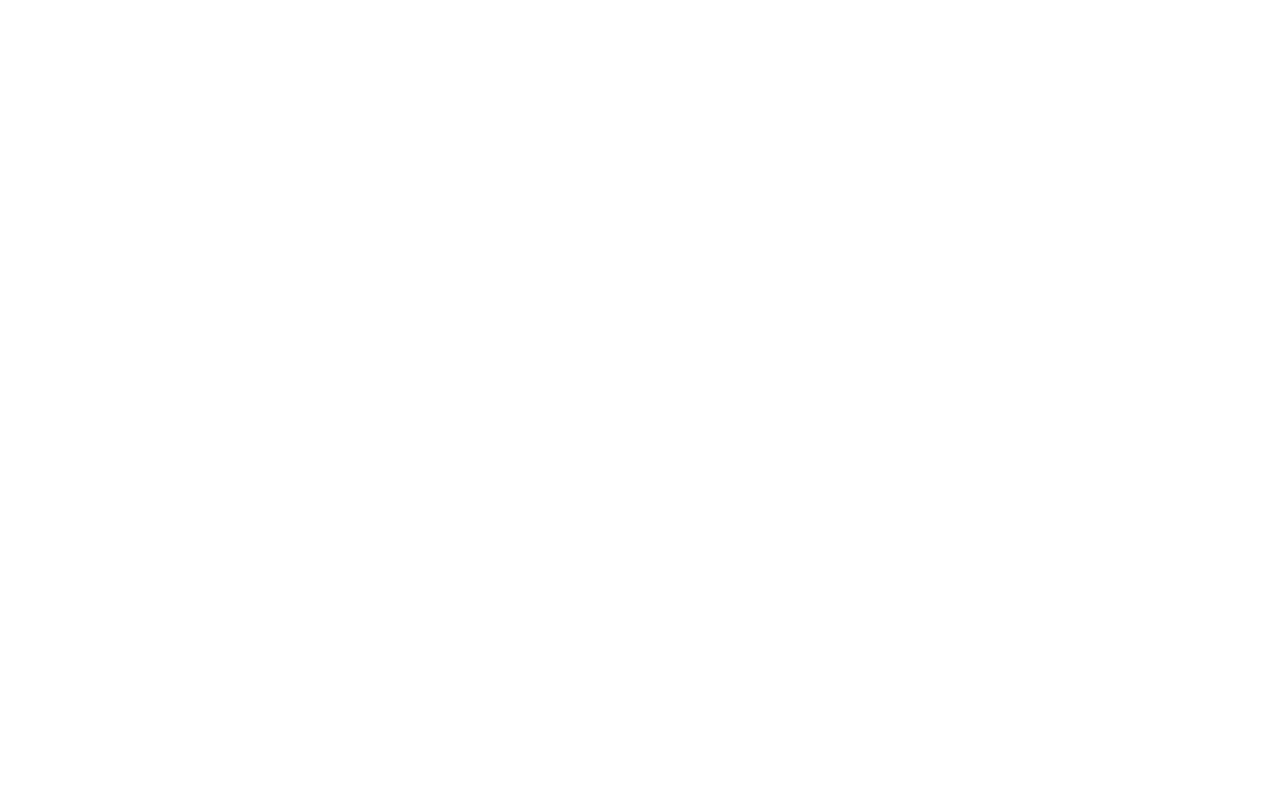
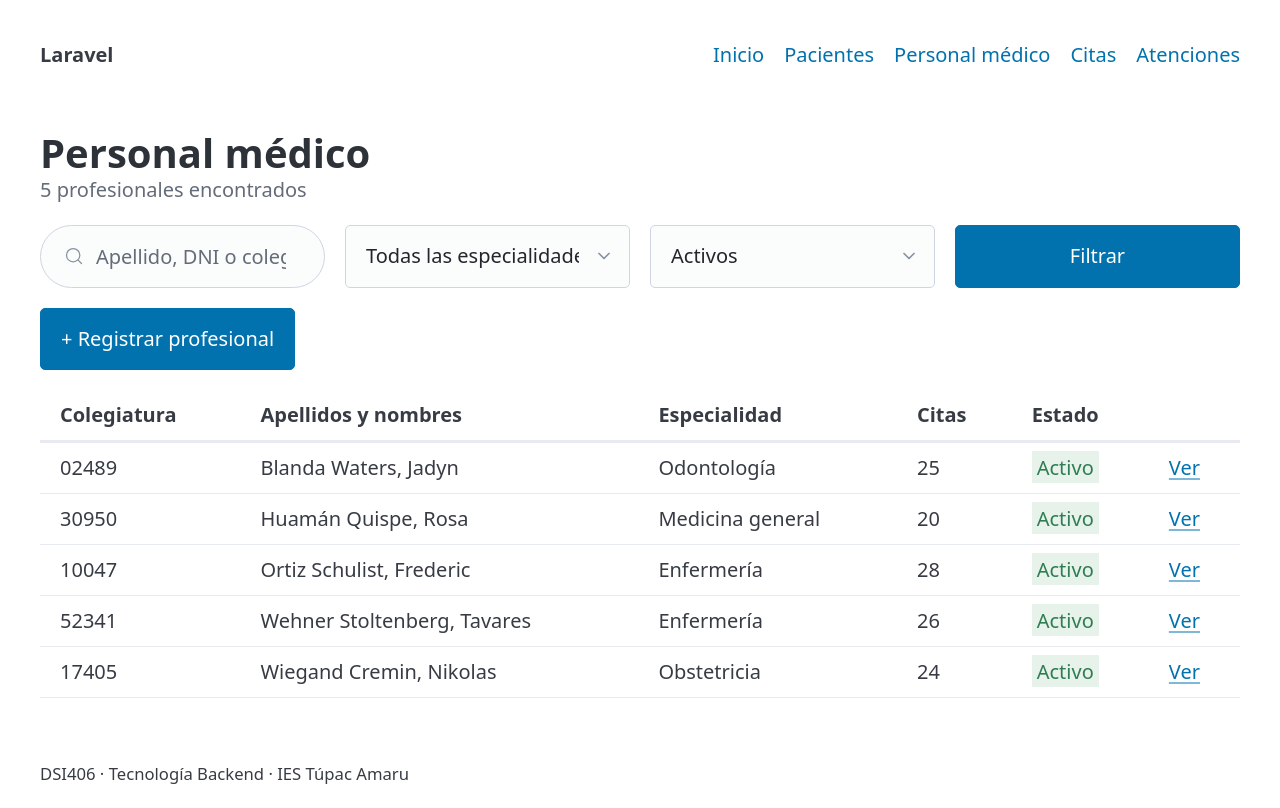
Before and after one commit to yeny1139/posta-salud, a Laravel app: page /personal-medico in a window 1280 px wide. Before the commit the page is empty. Run offline with Laravel 12, Linux system fonts and the light colour scheme; data comes from the database, SQL or seed files in the repository; some libraries are stand-ins or nearby versions.

Commit message:
feat: lista personal medico con filtros y componente de estado

```diff
--- a/app/Http/Controllers/PersonalMedicoController.php
+++ b/app/Http/Controllers/PersonalMedicoController.php
@@ -5,17 +5,38 @@ namespace App\Http\Controllers;
 use App\Models\PersonalMedico;
 use App\Http\Requests\StorePersonalMedicoRequest;
 use App\Http\Requests\UpdatePersonalMedicoRequest;
+use Illuminate\Http\Request;
 
 class PersonalMedicoController extends Controller
 {
     /**
      * Display a listing of the resource.
      */
-    public function index()
+    public function index(Request $request)
     {
-        //
+        $buscar       = trim($request->input('buscar', ''));
+        $especialidad = $request->input('especialidad');
+        $estado       = $request->input('estado', 'activos');
+
+        $personal = PersonalMedico::query()
+            ->deEspecialidad($especialidad)
+            ->when($estado === 'activos', fn ($q) => $q->activos())
+            ->when($estado === 'inactivos', fn ($q) => $q->where('activo', false))
+            ->when($buscar, function ($q, $buscar) {
+                $q->where(function ($q) use ($buscar) {
+                    $q->where('apellidos', 'ilike', "%$buscar%")
+                        ->orWhere('dni', 'like', "$buscar%")
+                        ->orWhere('colegiatura', 'like', "$buscar%");
+                });
+            })
+            ->withCount('citas')
+            ->orderBy('apellidos')
+            ->paginate(10)
+            ->withQueryString();
+
+        return view('personal-medico.index',
+            compact('personal', 'buscar', 'especialidad', 'estado'));
     }
-
     /**
      * Show the form for creating a new resource.
      */
--- a/app/Models/PersonalMedico.php
+++ b/app/Models/PersonalMedico.php
@@ -6,7 +6,7 @@ use Illuminate\Database\Eloquent\Factories\HasFactory;
 use Illuminate\Database\Eloquent\Model;
 use Illuminate\Database\Eloquent\Relations\BelongsTo;
 use Illuminate\Database\Eloquent\Relations\HasMany;
-
+use Illuminate\Database\Eloquent\Builder;
 class PersonalMedico extends Model
 {
     use HasFactory;
@@ -40,4 +40,15 @@ class PersonalMedico extends Model
     {
         return $this->hasMany(Cita::class);
     }
+    public function scopeActivos(Builder $consulta): void
+    {
+        $consulta->where('activo', true);
+    }
+
+    public function scopeDeEspecialidad(Builder $consulta, ?string $especialidad): void
+    {
+        if ($especialidad) {
+            $consulta->where('especialidad', $especialidad);
+        }
+    }
 }
--- /dev/null
+++ b/resources/views/components/estado.blade.php
@@ -0,0 +1,7 @@
+@props(['activo'])
+
+@if ($activo)
+    <mark class="estado-activo">Activo</mark>
+@else
+    <mark class="estado-inactivo">Inactivo</mark>
+@endif
--- a/resources/views/layouts/app.blade.php
+++ b/resources/views/layouts/app.blade.php
@@ -6,9 +6,11 @@
     <title>@yield('titulo', 'Inicio') · {{ config('app.name') }}</title>
     <link rel="stylesheet" href="https://cdn.jsdelivr.net/npm/@picocss/pico@2/css/pico.min.css">
     <style>
-        .aviso-ok    { border-left: 6px solid #2f7d52; }
-        .aviso-error { border-left: 6px solid #b3261e; }
-        .acciones    { display: flex; gap: 1rem; align-items: center; }
+        .aviso-ok        { border-left: 6px solid #2f7d52; }
+        .aviso-error     { border-left: 6px solid #b3261e; }
+        .acciones        { display: flex; gap: 1rem; align-items: center; }
+        .estado-activo   { background: #e6f2ea; color: #2f7d52; }
+        .estado-inactivo { background: #f6e3e3; color: #b3261e; }
     </style>
 </head>
 <body>
--- /dev/null
+++ b/resources/views/personal-medico/index.blade.php
@@ -0,0 +1,67 @@
+@extends('layouts.app')
+
+@section('titulo', 'Personal médico')
+
+@section('contenido')
+    <hgroup>
+        <h1>Personal médico</h1>
+        <p>{{ $personal->total() }} profesionales encontrados</p>
+    </hgroup>
+
+    <form method="GET" action="{{ route('personal-medico.index') }}">
+        <div class="grid">
+            <input type="search" name="buscar" value="{{ $buscar }}"
+                   placeholder="Apellido, DNI o colegiatura">
+
+            <select name="especialidad">
+                <option value="">Todas las especialidades</option>
+                @foreach (\App\Models\PersonalMedico::ESPECIALIDADES as $esp)
+                    <option value="{{ $esp }}"
+                        @selected($especialidad === $esp)>{{ $esp }}</option>
+                @endforeach
+            </select>
+
+            <select name="estado">
+                <option value="activos" @selected($estado === 'activos')>Activos</option>
+                <option value="inactivos" @selected($estado === 'inactivos')>Inactivos</option>
+                <option value="todos" @selected($estado === 'todos')>Todos</option>
+            </select>
+
+            <button type="submit">Filtrar</button>
+        </div>
+    </form>
+
+    <p><a href="{{ route('personal-medico.create') }}" role="button">
+        + Registrar profesional</a></p>
+
+    <table>
+        <thead>
+            <tr>
+                <th>Colegiatura</th>
+                <th>Apellidos y nombres</th>
+                <th>Especialidad</th>
+                <th>Citas</th>
+                <th>Estado</th>
+                <th></th>
+            </tr>
+        </thead>
+        <tbody>
+            @forelse ($personal as $medico)
+                <tr>
+                    <td>{{ $medico->colegiatura }}</td>
+                    <td>{{ $medico->apellidos }}, {{ $medico->nombres }}</td>
+                    <td>{{ $medico->especialidad }}</td>
+                    <td>{{ $medico->citas_count }}</td>
+                    <td><x-estado :activo="$medico->activo" /></td>
+                    <td>
+                        <a href="{{ route('personal-medico.show', $medico) }}">Ver</a>
+                    </td>
+                </tr>
+            @empty
+                <tr><td colspan="6">No se encontraron profesionales.</td></tr>
+            @endforelse
+        </tbody>
+    </table>
+
+    {{ $personal->links() }}
+@endsection
```
